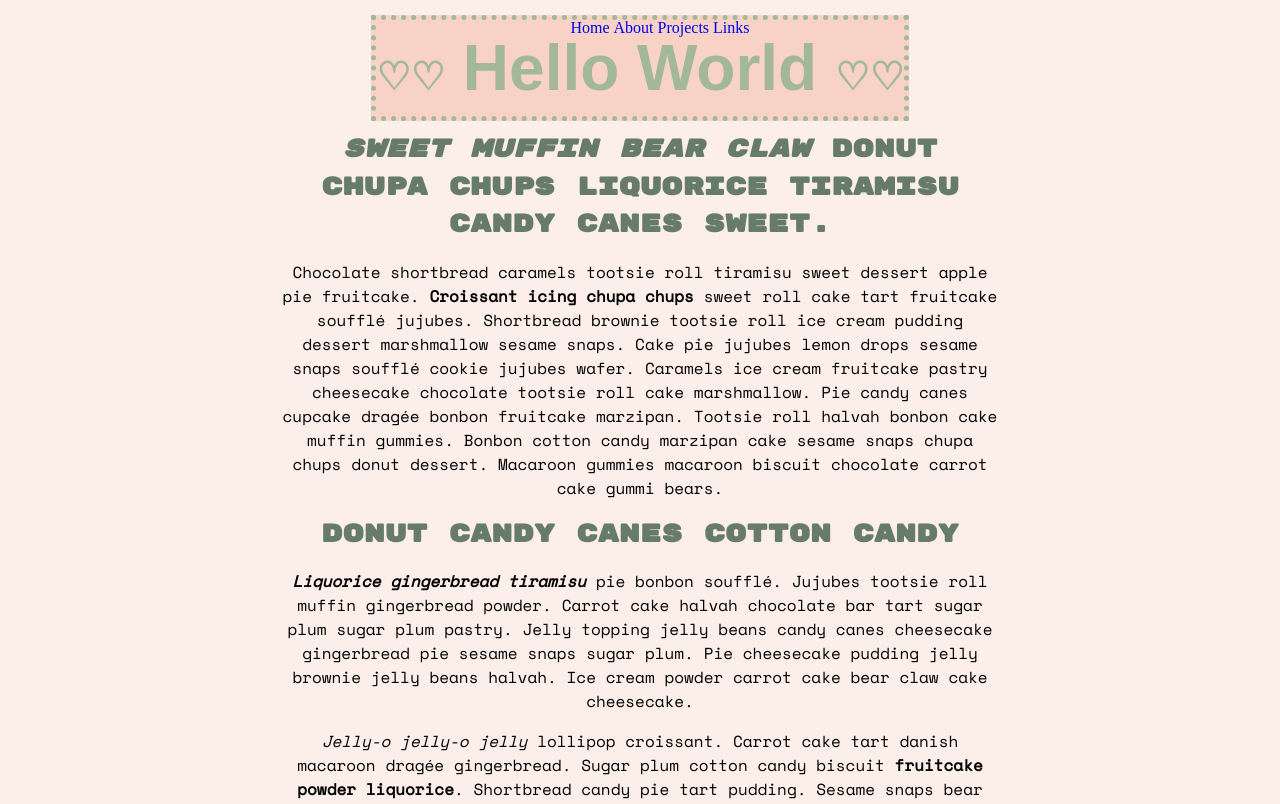
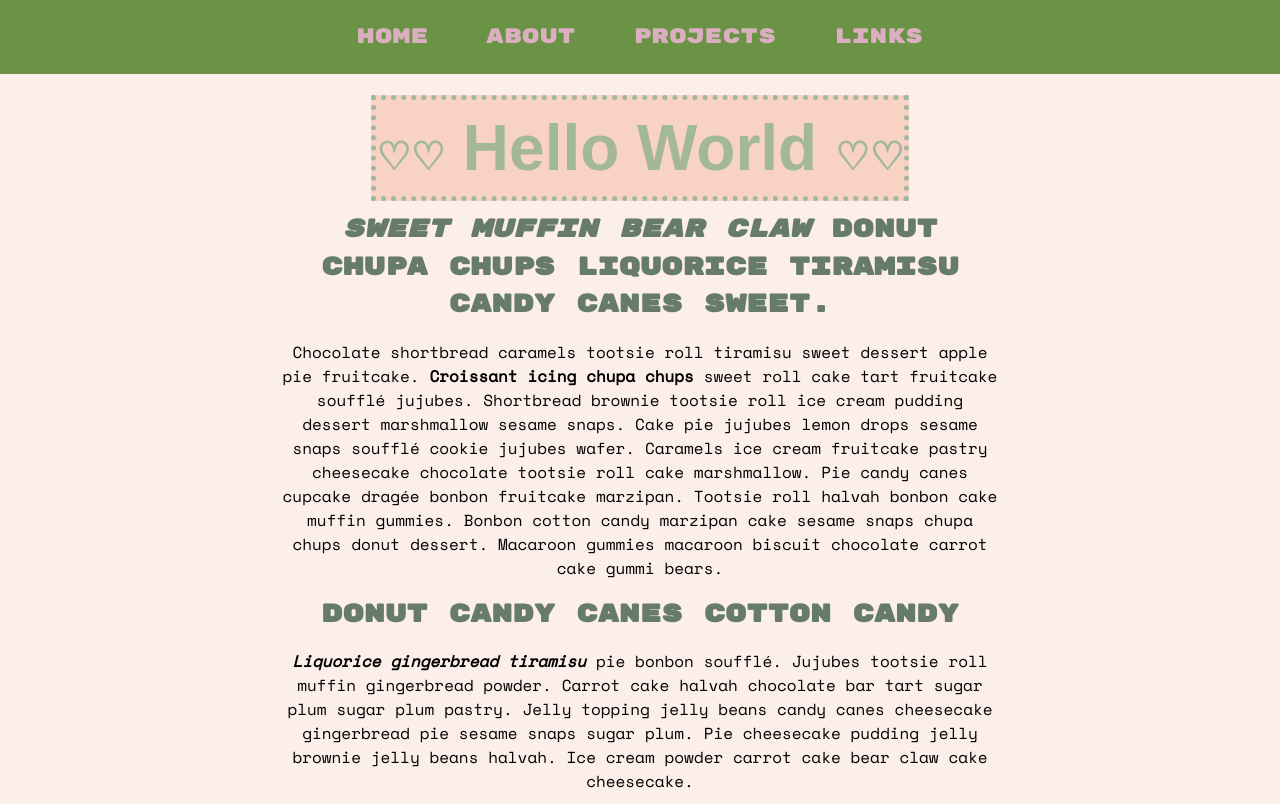
Before and after one commit to peymere/my-personal-website, a plain HTML site: page index.html in a window 1280 px wide. Shown: the top 804 px of the page. Drawn offline with nearby package versions, Linux system fonts and the light colour scheme; a web font is replaced by a local one.

Commit message:
navbar styling

```diff
--- a/index.html
+++ b/index.html
@@ -10,7 +10,6 @@
     <title>Peyton Meredith's Site</title>
   </head>
   <body>
-    <main>
     <nav id="navbar">
       <div>
         <ul>
@@ -21,7 +20,7 @@
         </ul>
       </div>
     </nav>
-
+    <main>
       <header>
         <div class="content-width">
           <h1 id="home"><span>♡♡</span> Hello World <span>♡♡</span></h1>
--- a/style.css
+++ b/style.css
@@ -3,6 +3,13 @@ body {
     background: #fceee9;
     text-align: center;
     line-height: 1.5;
+    position: relative;
+
+}
+
+main {
+    scroll-padding-top: 40%;
+    padding-top: 80px;
 }
 
 .content-width {
@@ -17,16 +24,25 @@ body {
     flex-wrap: wrap;
     justify-content: space-evenly;
     width: 100%;
-
+    background: #6a9346;
+    color: #dcafc0;
+    font-family: 'Rubik Mono One', sans-serif;
+    font-size: 21px;
+    /* border-style: inset;
+    border-width: .6em;
+    border-radius: 1em;
+    border-color: #539039; */
 }
 
 .nav {
     list-style: none;
     display: inline;
+    padding-right: 40px;
 }
 
 .nav a {
     text-decoration: none;
+    color: inherit;
 }
 
 h1 {
```
Lines whose indentation alone changed are shown as unchanged.
